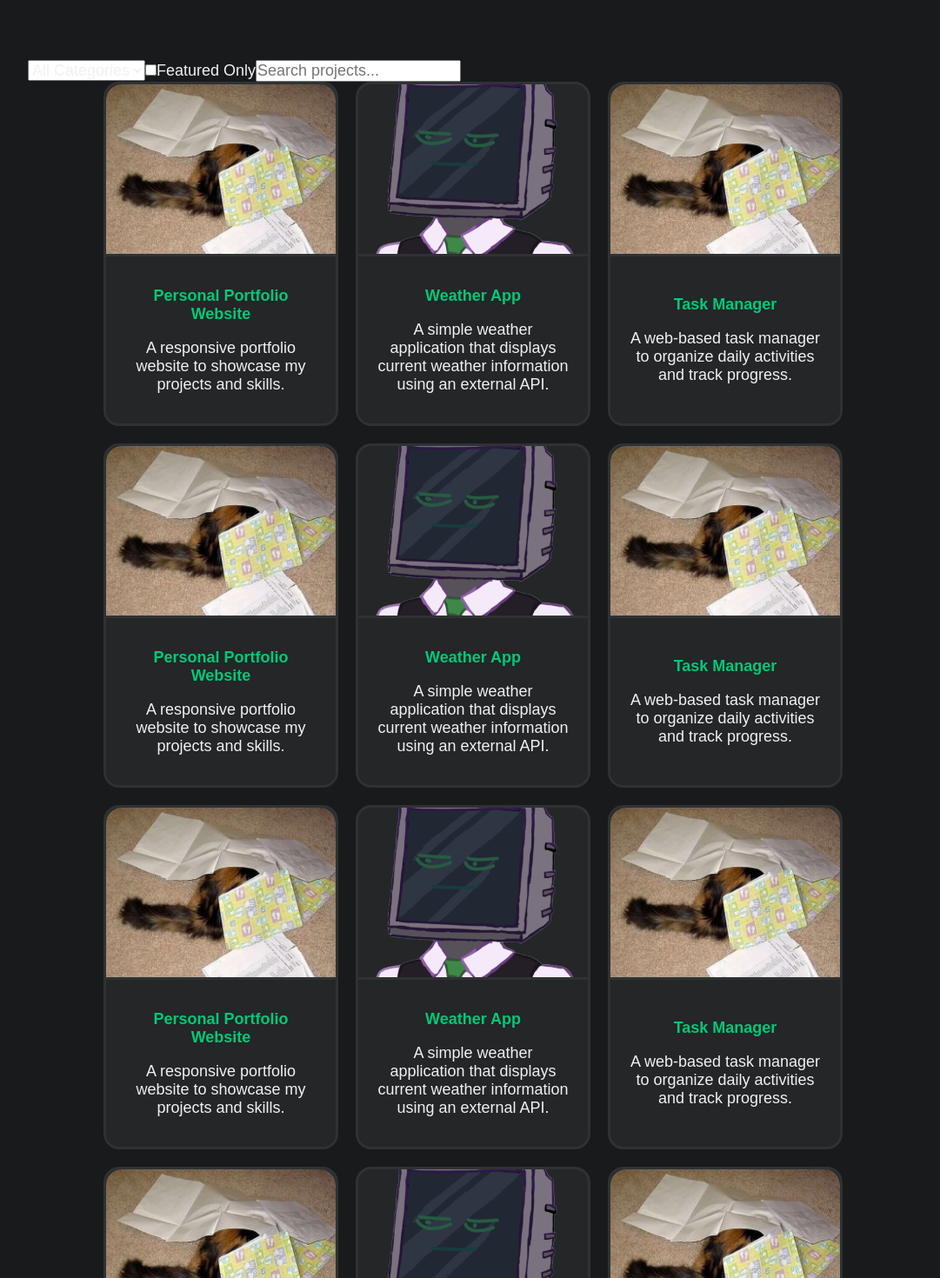
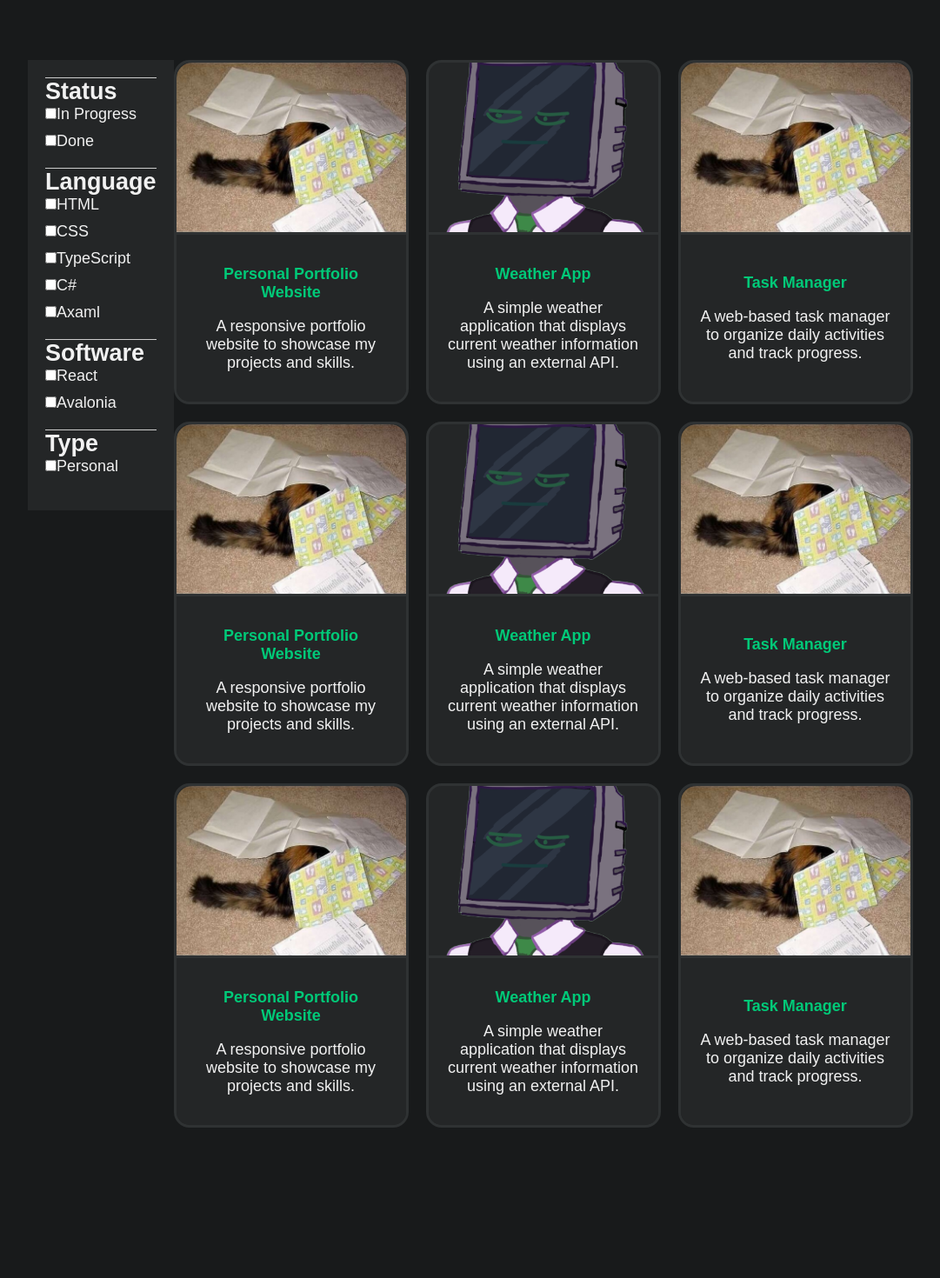
Before and after one commit to Entropire/entropire.github.io, a React (Vite) app: page /projects in a window 1280 px wide. Shown: the part 160-1630 px from the top of the page at 87% size, without its empty margins (96-1177 px from the left). Built offline with nearby package versions, Linux system fonts and the light colour scheme.

Commit message:
started on dynamic project filters and displayen projects based on the filter

```diff
--- a/public/json/Projects.json
+++ b/public/json/Projects.json
@@ -4,125 +4,116 @@
     "title": "Personal Portfolio Website",
     "description": "A responsive portfolio website to showcase my projects and skills.",
     "image": "./404.jpg",
-        "link": "https://yourportfolio.com"
+    "link": "https://yourportfolio.com",
+    "tags": {
+      "Status": ["In Progress"],
+      "Language": ["HTML", "CSS", "TypeScript"],
+      "Software": ["React"],
+      "Type": ["Personal"]
+    }
   },
   {
     "id": 2,
     "title": "Weather App",
     "description": "A simple weather application that displays current weather information using an external API.",
     "image": "./favicon.png",
-        "link": "https://yourweatherapp.com"
+    "link": "https://yourweatherapp.com",
+    "tags": {
+      "Status": ["In Progress"],
+      "Language": ["C#", "Axaml"],
+      "Software": ["Avalonia"],
+      "Type": ["Personal"]
+    }
   },
   {
     "id": 3,
     "title": "Task Manager",
     "description": "A web-based task manager to organize daily activities and track progress.",
     "image": "./404.jpg",
-        "link": "https://yourtaskmanager.com"
+    "link": "https://yourtaskmanager.com",
+    "tags": {
+      "Status": ["Done"],
+      "Language": ["C#", "Axaml"],
+      "Software": ["Avalonia"],
+      "Type": ["Personal"]
+    }
   },
   {
     "id": 4,
     "title": "Personal Portfolio Website",
     "description": "A responsive portfolio website to showcase my projects and skills.",
     "image": "./404.jpg",
-        "link": "https://yourportfolio.com"
+    "link": "https://yourportfolio.com",
+    "tags": {
+      "Status": ["In Progress"],
+      "Language": ["HTML", "CSS", "TypeScript"],
+      "Software": ["React"],
+      "Type": ["Personal"]
+    }
   },
   {
     "id": 5,
     "title": "Weather App",
     "description": "A simple weather application that displays current weather information using an external API.",
     "image": "./favicon.png",
-        "link": "https://yourweatherapp.com"
+    "link": "https://yourweatherapp.com",
+    "tags": {
+      "Status": ["In Progress"],
+      "Language": ["C#", "Axaml"],
+      "Software": ["Avalonia"],
+      "Type": ["Personal"]
+    }
   },
   {
     "id": 6,
     "title": "Task Manager",
     "description": "A web-based task manager to organize daily activities and track progress.",
     "image": "./404.jpg",
-        "link": "https://yourtaskmanager.com"
+    "link": "https://yourtaskmanager.com",
+    "tags": {
+      "Status": ["Done"],
+      "Language": ["C#", "Axaml"],
+      "Software": ["Avalonia"],
+      "Type": ["Personal"]
+    }
   },
   {
     "id": 7,
     "title": "Personal Portfolio Website",
     "description": "A responsive portfolio website to showcase my projects and skills.",
     "image": "./404.jpg",
-        "link": "https://yourportfolio.com"
+    "link": "https://yourportfolio.com",
+    "tags": {
+      "Status": ["In Progress"],
+      "Language": ["HTML", "CSS", "TypeScript"],
+      "Software": ["React"],
+      "Type": ["Personal"]
+    }
   },
   {
     "id": 8,
     "title": "Weather App",
     "description": "A simple weather application that displays current weather information using an external API.",
     "image": "./favicon.png",
-        "link": "https://yourweatherapp.com"
+    "link": "https://yourweatherapp.com",
+    "tags": {
+      "Status": ["In Progress"],
+      "Language": ["C#", "Axaml"],
+      "Software": ["Avalonia"],
+      "Type": ["Personal"]
+    }
   },
   {
     "id": 9,
     "title": "Task Manager",
     "description": "A web-based task manager to organize daily activities and track progress.",
     "image": "./404.jpg",
-        "link": "https://yourtaskmanager.com"
-    },
-        {
-        "id": 10,
-        "title": "Personal Portfolio Website",
-        "description": "A responsive portfolio website to showcase my projects and skills.",
-        "image": "./404.jpg",
-        "link": "https://yourportfolio.com"
-    },
-    {
-        "id": 11,
-        "title": "Weather App",
-        "description": "A simple weather application that displays current weather information using an external API.",
-        "image": "./favicon.png",
-        "link": "https://yourweatherapp.com"
-    },
-    {
-        "id": 12,
-        "title": "Task Manager",
-        "description": "A web-based task manager to organize daily activities and track progress.",
-        "image": "./404.jpg",
-        "link": "https://yourtaskmanager.com"
-    },
-        {
-        "id": 13,
-        "title": "Personal Portfolio Website",
-        "description": "A responsive portfolio website to showcase my projects and skills.",
-        "image": "./404.jpg",
-        "link": "https://yourportfolio.com"
-    },
-    {
-        "id": 14,
-        "title": "Weather App",
-        "description": "A simple weather application that displays current weather information using an external API.",
-        "image": "./favicon.png",
-        "link": "https://yourweatherapp.com"
-    },
-    {
-        "id": 15,
-        "title": "Task Manager",
-        "description": "A web-based task manager to organize daily activities and track progress.",
-        "image": "./404.jpg",
-        "link": "https://yourtaskmanager.com"
-    },
-        {
-        "id": 16,
-        "title": "Personal Portfolio Website",
-        "description": "A responsive portfolio website to showcase my projects and skills.",
-        "image": "./404.jpg",
-        "link": "https://yourportfolio.com"
-    },
-    {
-        "id": 17,
-        "title": "Weather App",
-        "description": "A simple weather application that displays current weather information using an external API.",
-        "image": "./favicon.png",
-        "link": "https://yourweatherapp.com"
-    },
-    {
-        "id": 18,
-        "title": "Task Manager",
-        "description": "A web-based task manager to organize daily activities and track progress.",
-        "image": "./404.jpg",
-        "link": "https://yourtaskmanager.com"
+    "link": "https://yourtaskmanager.com",
+    "tags": {
+      "Status": ["Done"],
+      "Language": ["C#", "Axaml"],
+      "Software": ["Avalonia"],
+      "Type": ["Personal"]
+    }
   }
 ]
--- a/src/css/pages/Projects.module.css
+++ b/src/css/pages/Projects.module.css
@@ -1,11 +1,34 @@
 .Projects-Page {
     width: 100%;
+ 	display: flex;
+    flex-direction: row;
 
+}
+
+.Filter-Container {
+    display: flex;
+    flex-direction: column;
+    padding: 20px;
+    background-color: var(--Forground-Color);
+    align-self: flex-start;
+}
+
+.Filter-Group{
+    display: flex;
+    flex-direction: column;
+    margin-bottom: 20px;
+    border-top: 1px solid #ccc;
+}
+
+.Filter-Options{
+    display: flex;
+    flex-direction: column;
+    gap: 10px;
 }
 
 .Card-Container {
     display: flex;
     flex-wrap: wrap;
-    justify-content: center;
+    justify-content: flex-start;
     gap: 20px;
 }
--- a/src/pages/Projects.tsx
+++ b/src/pages/Projects.tsx
@@ -4,71 +4,104 @@ import ProjectsCSS from "../css/pages/Projects.module.css";
 import CardCSS from "../css/components/Card.module.css";
 
 export const Projects = () => {
- type Item = {
+  const [projects, setProjects] = useState<Project[]>([]);
+  const [filters, setFilters] = useState<Record<string, string[]>>({});
+  const [activeFilters, setActiveFilters] = useState<Record<string, string[]>>({});
+
+
+ type Project = {
   id: number;
   title: string;
   description: string;
   image: string;
   link: string;
+  tags: { [key: string]: string[]};
 };
 
-function useJsonElements(filePath: string): JSX.Element[] | null {
-  const [elements, setElements] = useState<JSX.Element[] | null>(null);
+  useEffect(() => {
+    fetch("./json/Projects.json")
+      .then((res) => res.json())
+      .then((data: Project[]) => {
+        setProjects(data);
 
-  useEffect(() => {
-    fetch(filePath)
-      .then((res) => res.json())
-      .then((data: Item[]) => {
-        const Projects = data.map((item) => (
-            <NavLink to={`/Projects/${item.title}`} className={CardCSS.Card} key={item.id}>
-              <div className={CardCSS["Card-Top"]} style={{ backgroundImage: `url(${item.image})` }}>
-                <div className={CardCSS["Card-Icons"]}>
-                </div>
+        const tagFilters: Record<string, string[]> = {};
+        data.forEach((project) => {
+          Object.keys(project.tags).forEach((key) => {
+            if (!tagFilters[key]) {
+              tagFilters[key] = [];
+            }
+            project.tags[key].forEach((tag) => {
+              if (!tagFilters[key].includes(tag)){
+                tagFilters[key].push(tag);
+              }
+            });
+          });
+        });
+        setFilters(tagFilters);
+      })
+      .catch((err) => console.error("Failed to load projects:", err));
+  }, []);
+
+ function LoadProjectCards(): JSX.Element[] | null {
+          const cards = projects.map((project) => (
+          <NavLink to={`/Projects/${project.title}`} className={CardCSS.Card} key={project.id}>
+            <div className={CardCSS["Card-Top"]} style={{ backgroundImage: `url(${project.image})` }}>
+              <div className={CardCSS["Card-Icons"]}></div>
             </div>
             <div className={CardCSS["Card-Bottom"]}>
-                <b>{item.title}</b>
-                <p>{item.description}</p>
+              <b>{project.title}</b>
+              <p>{project.description}</p>
             </div>
           </NavLink>
         ));
-        setElements(Projects);
-      })
-      .catch((err) => {
-        console.error("Failed to load JSON:", err);
-        setElements([]);
-      });
-  }, [filePath]);
-
-  return elements;
+      return cards;
  }
 
-    return(
-        <>
+const handleCheckboxChange = (key: string, option: string, checked: boolean) => {
+  setActiveFilters(prev => {
+    const prevOptions = prev[key] || [];
+
+    let newOptions;
+    if (checked) {
+      newOptions = [...prevOptions, option];
+    } else {
+      newOptions = prevOptions.filter(item => item !== option);
+    }
+
+    return {
+      ...prev,
+      [key]: newOptions
+    };
+  });
+};
+
+
+
+  return (
     <div className={ProjectsCSS["Projects-Page"]}>
-                <nav className={ProjectsCSS["Projects-Nav"]}>
-                  <select
-                  >
-                    <option value="all">All Categories</option>
-                    <option value="web">Web</option>
-                    <option value="mobile">Mobile</option>
-                    <option value="game">Game</option>
-                    {/* Add more categories as needed */}
-                  </select>
-                  <label>
+      <div className={ProjectsCSS["Filter-Container"]}>
+        {Object.keys(filters).map((key) => (
+          <div key={key} className={ProjectsCSS["Filter-Group"]}>
+            <h4>{key}</h4>
+            <div className={ProjectsCSS["Filter-Options"]}>
+              {filters[key].map((option) => (
+              <label key={option}>
                 <input
                   type="checkbox"
+                  checked={activeFilters[key]?.includes(option) || false}
+                  onChange={(e) => handleCheckboxChange(key, option, e.target.checked)}
                 />
-                    Featured Only
+                {option}
               </label>
-                  <input
-                    type="text"
-                    placeholder="Search projects..."
-                  />
-                </nav>
-                <div className={ProjectsCSS["Card-Container"]}>
-                    { useJsonElements("./json/Projects.json") || <p>Loading projects...</p> }
+              ))}
             </div>
           </div>
-        </>
+        ))}
+      </div>
+
+      <div className={ProjectsCSS["Card-Container"]}>
+        {LoadProjectCards() || <p>Loading projects...</p>}
+      </div>
+    </div>
   );
-}
+};
--- a/src/routing.tsx
+++ b/src/routing.tsx
@@ -4,7 +4,6 @@ import { Header } from "./components/Header.tsx"
 import { Footer } from "./components/Footer.tsx"
 import { About } from "./pages/About.tsx"
 import { Contact } from "./pages/Contact.tsx"
-import { Blog } from "./pages/Blog.tsx"
 import { NotFound } from "./pages/NotFound.tsx"
 import { Projects } from "./pages/Projects.tsx"
 import './css/Global.css'
@@ -20,7 +19,6 @@ export const Routing = () => {
                     <Route path={"/projects"} element={<Projects/>} />
                     <Route path={"/about"} element={<About/>} />
                     <Route path={"/contact"} element={<Contact/>} />
-                    <Route path={"/blog"} element={<Blog/>} />
                     <Route path={"*"} element={<NotFound/>} />
                 </Routes>
             </main>
```
Also changed, not shown: deploy.js (+22 -4 lines), public/json/Posts.json (deleted, +0 -23 lines), src/pages/Blog.tsx (deleted, +0 -8 lines), src/pages/home.tsx (+3 -7 lines), src/assets/Background.png (added), src/components/FilterBox.tsx (added), src/css/pages/Blog.module.css (deleted). Lines whose indentation alone changed are shown as unchanged.
